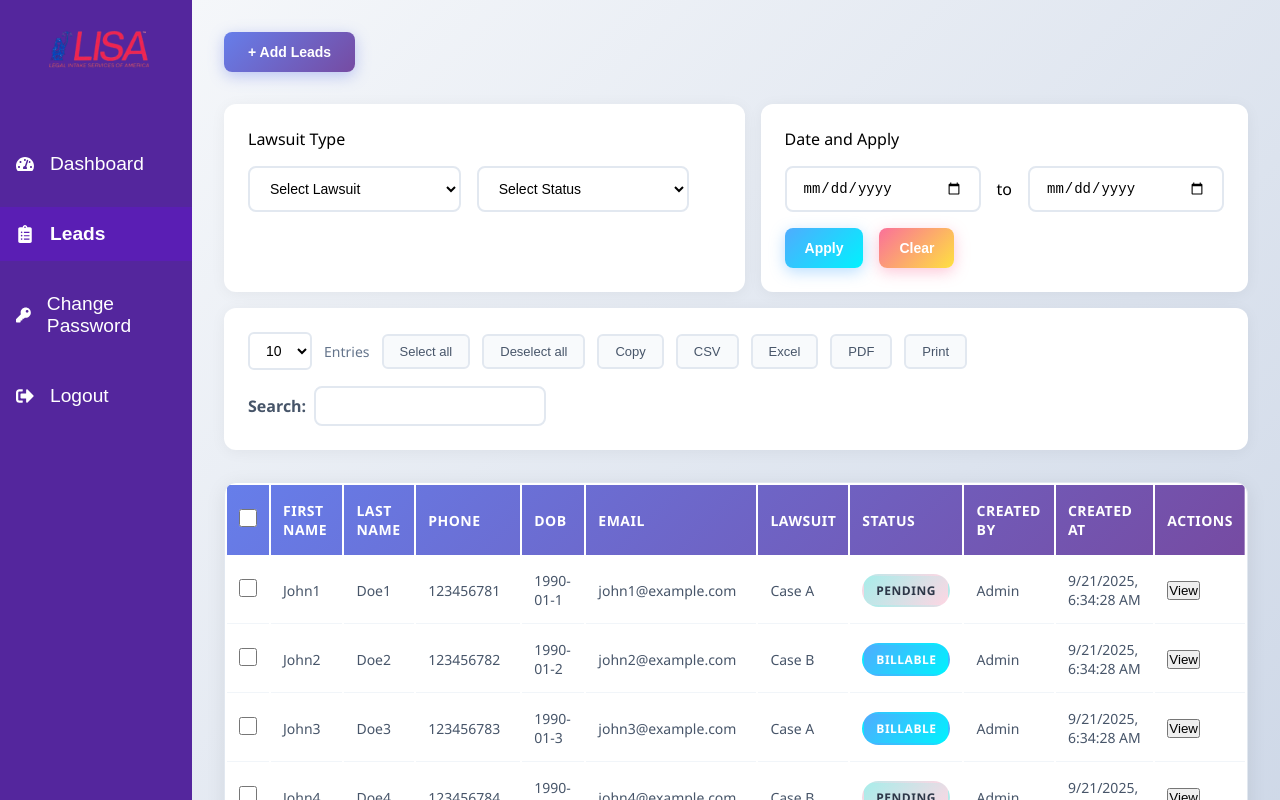
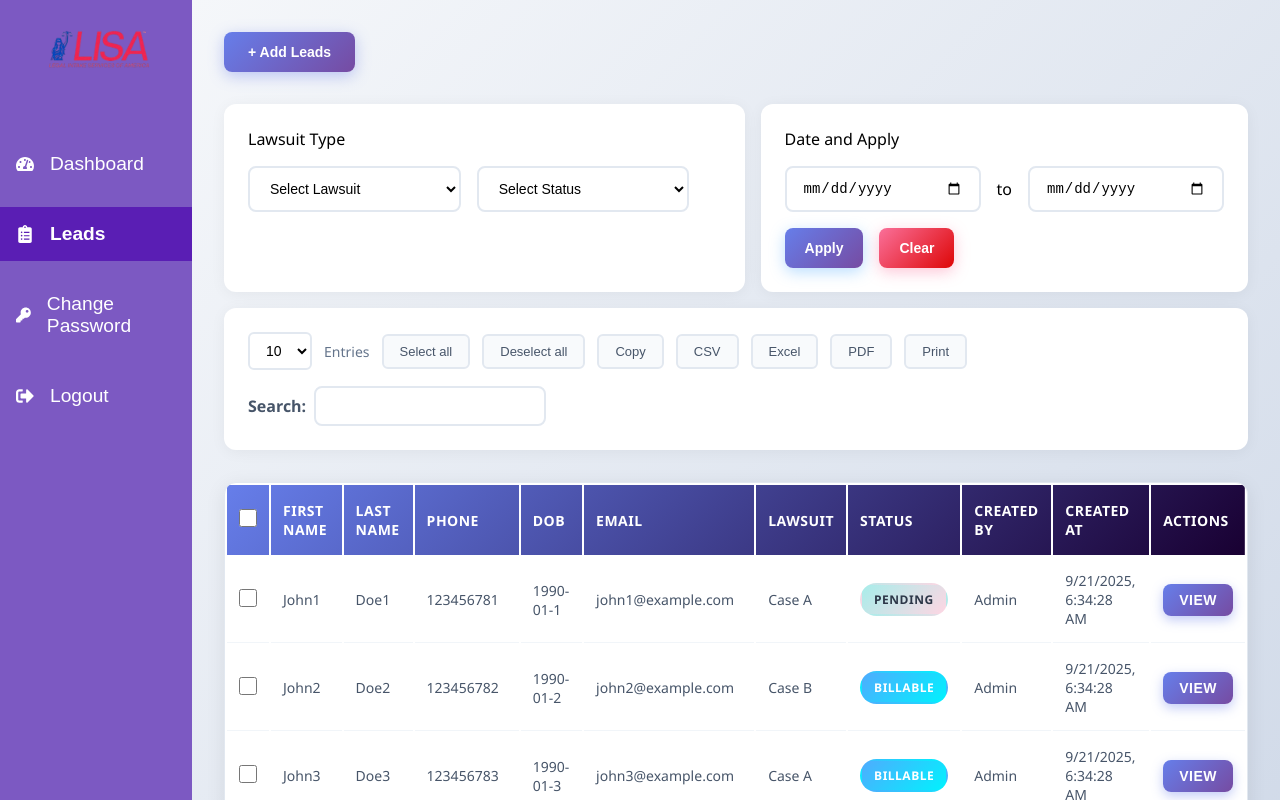
Before and after one commit to AryaK-31/lisa-test, a React (Vite) app: page /leads in a window 1280 px wide. Built offline with nearby package versions, Linux system fonts and the light colour scheme.

Commit message:
leads page buttons colors changed

```diff
--- a/src/components/Sidebar.module.css
+++ b/src/components/Sidebar.module.css
@@ -2,7 +2,7 @@
 .sidebar {
   /* width: 220px; */
   width: 15vw;
-  background-color: #54269d;
+  background-color:  #7c59c2;
   color: #FFFFFF;
   min-height: 100vh;
   font-family: sans-serif;
--- a/src/pages/Leads.jsx
+++ b/src/pages/Leads.jsx
@@ -281,7 +281,34 @@ export default function AdminLeads() {
                       <td><span className={`${styles.statusTag} ${getStatusClass(lead.statusName)}`}>{lead.statusName}</span></td>
                       <td>{lead.nameCreatedBy}</td>
                       <td>{new Date(lead.createdAt).toLocaleString()}</td>
-                      <td><button onClick={() => navigate(`/leads/view/${lead.leadId}`, { state: { record: lead } })}>View</button></td>
+                      <td><button
+                        onClick={() => navigate(`/leads/view/${lead.leadId}`, { state: { record: lead } })}
+                        style={{
+                          padding: '8px 16px',
+                          background: 'linear-gradient(135deg, #667eea 0%, #764ba2 100%)',
+                          color: '#fff',
+                          border: 'none',
+                          borderRadius: '8px',
+                          fontSize: '14px',
+                          fontWeight: 600,
+                          cursor: 'pointer',
+                          boxShadow: '0 4px 12px rgba(102, 126, 234, 0.4)',
+                          transition: 'all 0.3s ease',
+                          textTransform: 'uppercase',
+                          letterSpacing: '0.5px',
+                          display: 'inline-block',
+                        }}
+                        onMouseEnter={(e) => {
+                          e.currentTarget.style.transform = 'translateY(-2px)';
+                          e.currentTarget.style.boxShadow = '0 6px 20px rgba(102, 126, 234, 0.6)';
+                        }}
+                        onMouseLeave={(e) => {
+                          e.currentTarget.style.transform = 'translateY(0)';
+                          e.currentTarget.style.boxShadow = '0 4px 12px rgba(102, 126, 234, 0.4)';
+                        }}
+                      >
+                        View
+                      </button></td>
                     </tr>
                   ))}
                 </tbody>
--- a/src/pages/UserLeads.module.css
+++ b/src/pages/UserLeads.module.css
@@ -1,4 +1,3 @@
-/* ================== MAIN CONTAINER ================== */
 .leadsPage {
   min-height: 100vh;
   width: 100%;
@@ -7,7 +6,6 @@
   font-family: 'Segoe UI', Tahoma, Geneva, Verdana, sans-serif;
 }
 
-/* ================== TOP HEADER ================== */
 .topHeader {
   display: flex;
   justify-content: space-between;
@@ -32,8 +30,6 @@
   transform: translateY(-2px);
   box-shadow: 0 6px 25px rgba(102, 126, 234, 0.6);
 }
-
-/* ================== FILTERS SECTION ================== */
 
 
 .filterAndApply {
@@ -79,7 +75,7 @@
   box-shadow: 0 0 0 3px rgba(102, 126, 234, 0.1);
 }
 
-/* ================== DATE FILTERS ================== */
+
 .dateRow {
   display: flex;
   flex: 1;
@@ -132,7 +128,7 @@
 }
 
 .applyBtn {
-  background: linear-gradient(135deg, #4facfe 0%, #00f2fe 100%);
+  background: linear-gradient(135deg, #667eea 0%, #764ba2 100%);;
   color: white;
   box-shadow: 0 4px 15px rgba(79, 172, 254, 0.4);
 }
@@ -143,7 +139,7 @@
 }
 
 .clearBtn {
-  background: linear-gradient(135deg, #fa709a 0%, #fee140 100%);
+  background: linear-gradient(135deg, #fa709a 0%, #de0707 100%);
   color: white;
   box-shadow: 0 4px 15px rgba(250, 112, 154, 0.4);
 }
@@ -153,7 +149,6 @@
   box-shadow: 0 6px 25px rgba(250, 112, 154, 0.6);
 }
 
-/* ================== EXPORT ROW ================== */
 .exportRow {
   display: flex;
   justify-content: space-between;
@@ -233,7 +228,7 @@
   box-shadow: 0 0 0 3px rgba(102, 126, 234, 0.1);
 }
 
-/* ================== TABLE STYLES ================== */
+
 .leadsTable {
   width: 100%;
   background: white;
@@ -245,7 +240,7 @@
 }
 
 .leadsTable thead {
-  background: linear-gradient(135deg, #667eea 0%, #764ba2 100%);
+  background: linear-gradient(135deg, #667eea 0%, #190032 100%);;
   color: white;
 }
 
@@ -278,7 +273,6 @@
   border-bottom: none;
 }
 
-/* ================== STATUS STYLES ================== */
 .statusTag {
   display: inline-block;
   padding: 6px 12px;
@@ -331,7 +325,7 @@
   border-color: #e2e8f0;
 }
 
-/* ================== ACTION BUTTONS ================== */
+
 .viewBtn,
 .historyBtn,
 .editBtn,
@@ -392,7 +386,7 @@
   box-shadow: 0 4px 15px rgba(168, 237, 234, 0.5);
 }
 
-/* ================== PAGINATION ================== */
+
 .paginationFooter {
   display: flex;
   justify-content: space-between;
@@ -449,7 +443,6 @@
   border-color: #e2e8f0;
 }
 
-/* ================== MODAL STYLES ================== */
 .modalOverlay {
   position: fixed;
   top: 0;
@@ -505,7 +498,7 @@
   box-shadow: 0 6px 25px rgba(102, 126, 234, 0.6);
 }
 
-/* ================== HISTORY TABLE ================== */
+
 .historyTable {
   width: 100%;
   border-collapse: collapse;
@@ -536,7 +529,7 @@
   background: #f8fafc;
 }
 
-/* ================== FORM CONTAINER (Add Leads Modal) ================== */
+
 .formContainer {
   position: fixed;
   top: 50%;
@@ -618,7 +611,7 @@
   transform: none;
 }
 
-/* ================== RESPONSIVE DESIGN ================== */
+
 @media (max-width: 1024px) {
   .leadsPage {
     padding: 1rem;
@@ -648,13 +641,16 @@
 }
 
 @media (max-width: 768px) {
-  .leadsTable {
-    font-size: 12px;
+
+  .filterAndApply{
+    flex-direction: column;
+    flex: 1;
   }
 
   .leadsTable th,
   .leadsTable td {
     padding: 8px 6px;
+    font-size: 12px;
   }
 
   .statusTag {
@@ -666,18 +662,11 @@
   .historyBtn,
   .editBtn,
   .saveBtn {
-    padding: 4px 8px;
+    padding: 4px 6px;
     font-size: 10px;
-    margin-right: 0.25rem;
-  }
-
-  .dateRow {
-    flex-direction: column;
-    align-items: stretch;
   }
 
   .searchBox input {
-    min-width: auto;
     width: 100%;
   }
 
@@ -686,16 +675,9 @@
     margin: 1rem;
     padding: 1.5rem;
   }
-
-  .formContainer {
-    min-width: auto;
-    width: 90vw;
-    margin: 1rem;
-    padding: 2rem;
-  }
 }
 
-/* ================== SCROLLBAR STYLING ================== */
+
 ::-webkit-scrollbar {
   width: 8px;
   height: 8px;
@@ -715,7 +697,7 @@
   background: linear-gradient(135deg, #5a67d8 0%, #6b46c1 100%);
 }
 
-/* ================== LOADING ANIMATION ================== */
+
 @keyframes pulse {
   0% {
     opacity: 0.6;
@@ -734,7 +716,7 @@
   animation: pulse 2s ease-in-out infinite;
 }
 
-/* ================== CHECKBOX STYLING ================== */
+
 .leadsTable input[type="checkbox"] {
   width: 18px;
   height: 18px;
@@ -742,7 +724,7 @@
   cursor: pointer;
 }
 
-/* ================== SELECT DROPDOWN STYLING ================== */
+
 .leadsTable select {
   padding: 6px 10px;
   border: 2px solid #e2e8f0;
@@ -759,7 +741,6 @@
   box-shadow: 0 0 0 2px rgba(102, 126, 234, 0.1);
 }
 
-/* ================== HOVER EFFECTS ================== */
 .leadsTable button:hover {
   transform: translateY(-1px);
 }
@@ -770,7 +751,6 @@
   font-size: 14px;
 }
 
-/* ================== ANIMATIONS ================== */
 @keyframes fadeIn {
   from {
     opacity: 0;
@@ -791,7 +771,6 @@
   animation: fadeIn 0.3s ease-out;
 }
 
-/* ================== HIGH DPI SUPPORT ================== */
 @media (-webkit-min-device-pixel-ratio: 2),
 (min-resolution: 192dpi) {
   .leadsTable {
```
